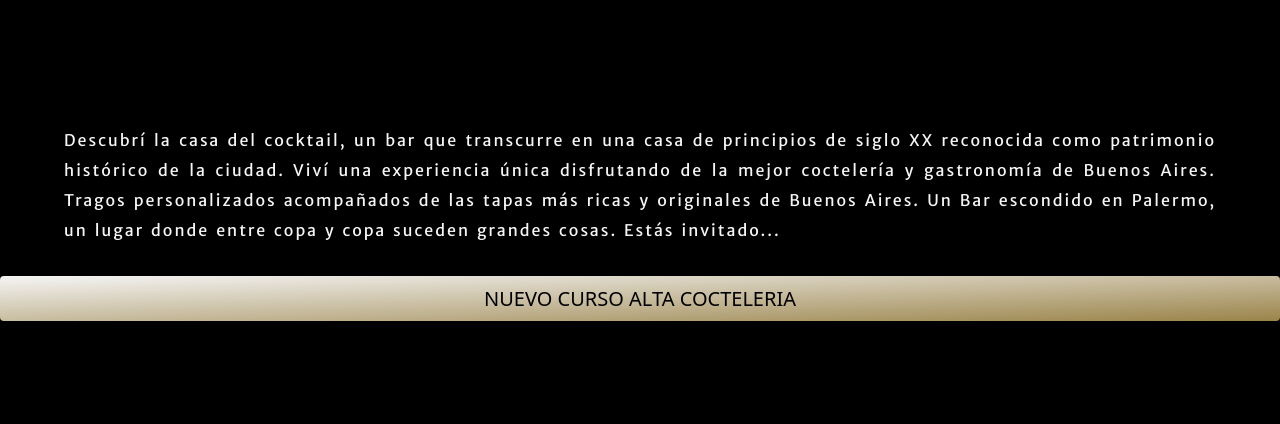
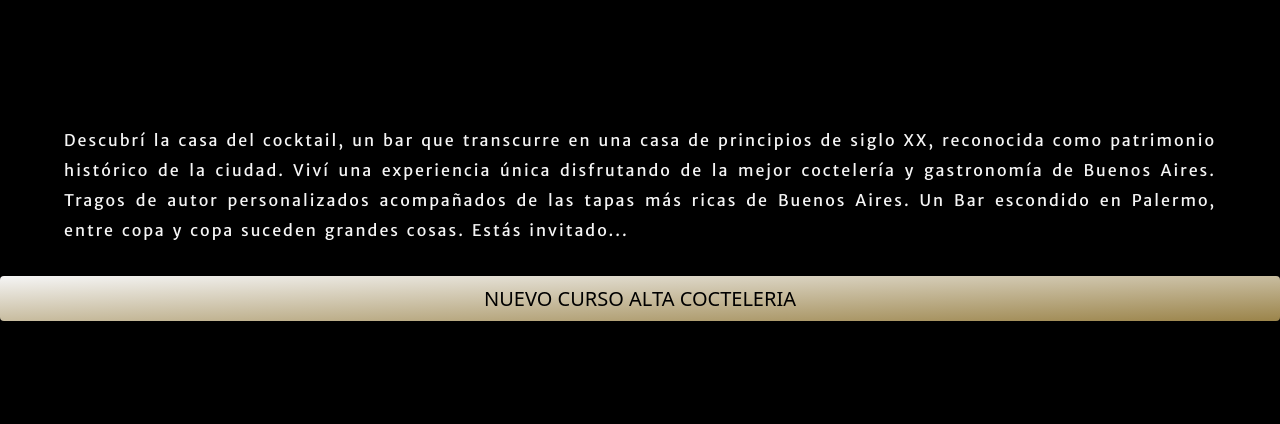
Before and after one commit to luciadifazio/anasagastibar.com.ar, a plain HTML site: page index.html in a window 1280 px wide. Shown: the part 1680-2104 px from the top of the page. Drawn offline with nearby package versions, Linux system fonts and the light colour scheme.

Commit message:
Update index.html

```diff
--- a/index.html
+++ b/index.html
@@ -76,11 +76,11 @@
           <span class="visually-hidden">Next</span>
         </button>
       </div>
-      <p>Descubrí la casa del cocktail, un bar que transcurre en una casa de principios de siglo XX reconocida como
+      <p>Descubrí la casa del cocktail, un bar que transcurre en una casa de principios de siglo XX, reconocida como
         patrimonio histórico de la ciudad.
         Viví una experiencia única disfrutando de la mejor coctelería y gastronomía de Buenos Aires.
-        Tragos personalizados acompañados de las tapas más ricas y originales de Buenos Aires.
-        Un Bar escondido en Palermo, un lugar donde entre copa y copa suceden grandes cosas.
+        Tragos de autor personalizados acompañados de las tapas más ricas de Buenos Aires.
+        Un Bar escondido en Palermo, entre copa y copa suceden grandes cosas.
         Estás invitado...
       </p>
     </section>
```
